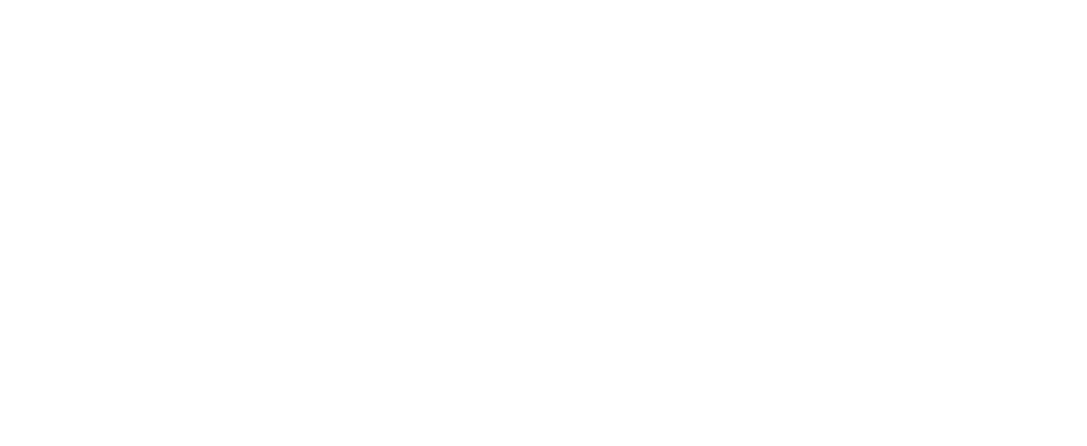
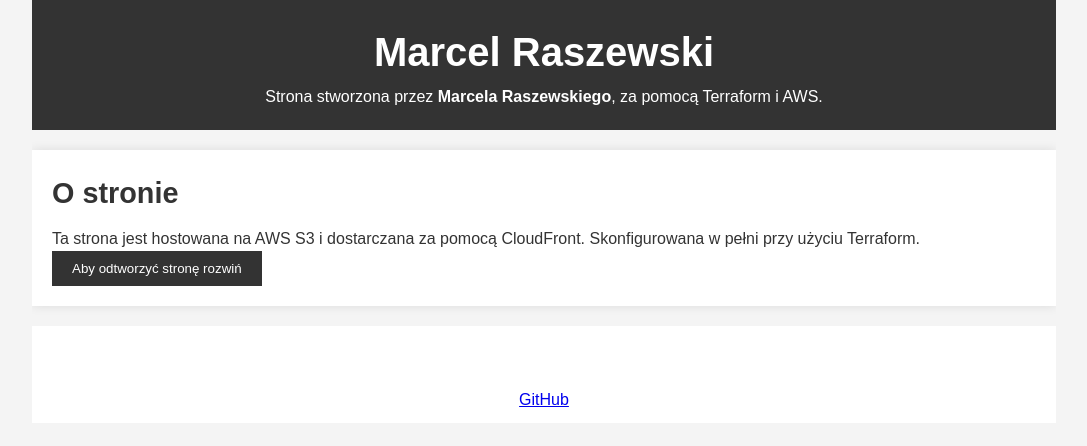
Before and after one commit to Mrszew/static-website-ci-cd-terraform-aws, a website: page app/public/index.html in a window 1280 px wide. Shown: the whole page, without its empty margins (96-1183 px from the left). Drawn offline with Linux system fonts and the light colour scheme.

Commit message:
Poprawki: czysty main.tf, poprawiony HTML, ignoruj demo-evidence i node_modules

```diff
--- a/app/public/index.html
+++ b/app/public/index.html
@@ -3,13 +3,13 @@
 <head>
     <meta charset="UTF-8">
     <meta name="viewport" content="width=device-width, initial-scale=1.0">
-    <title>Marcel Raszewski/title>
+    <title>Marcel Raszewski</title>
     <link rel="stylesheet" href="styles.css">
 </head>
 <body>
     <div class="container">
         <header>
-            <h1>Marcel Raszewski/h1>
+            <h1>Marcel Raszewski</h1>
             <p>Strona stworzona przez <strong>Marcela Raszewskiego</strong>, za pomocą Terraform i AWS.</p>
         </header>
 
```
Also changed, not shown: 2 other files.
